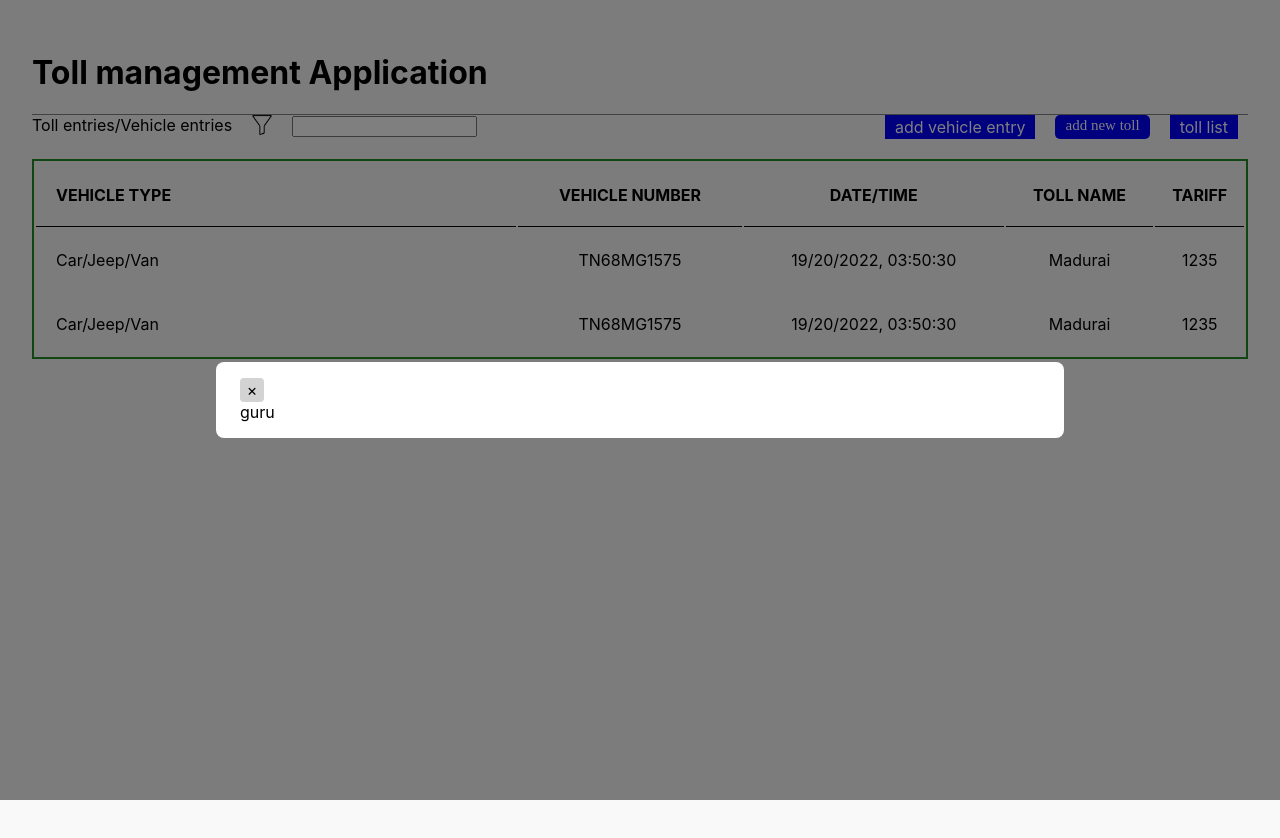
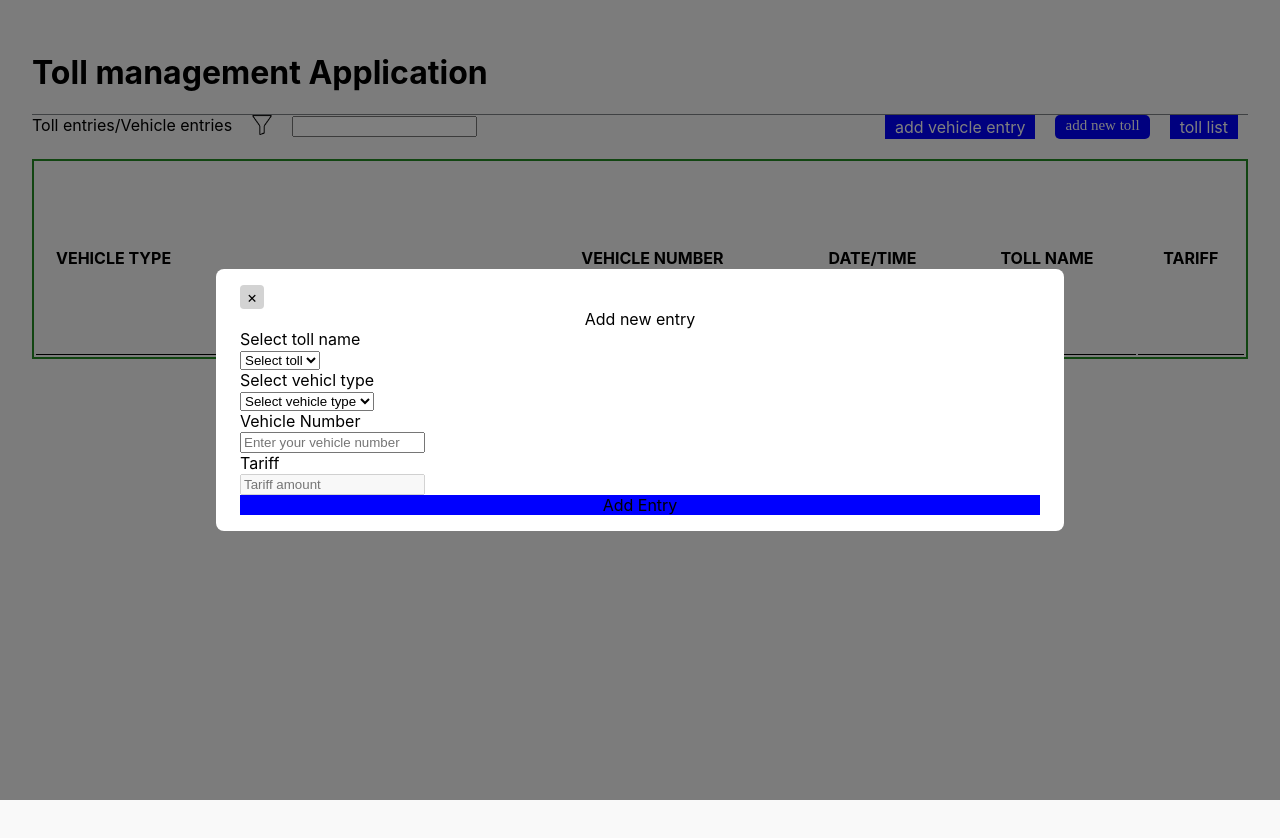
Before and after one commit to staticGuru/toll_management_system, a React (Create React App) app: page / in a window 1280 px wide. Both pictures are taken after a click on the element "add vehicle entry". Shown: the top 838 px of the page. Built offline with nearby package versions, Linux system fonts and the light colour scheme.

Commit message:
add the vehicle entry data

```diff
--- a/src/component.js/actionBar.js
+++ b/src/component.js/actionBar.js
@@ -1,6 +1,8 @@
 import React, { useEffect, useState } from "react";
 import filterIcon from "../assets/filter.png";
 import AddToll from "./addToll";
+import AddVehicle from "./addVehicle";
+import AddVehicleEntry from "./addVehicle";
 import CustomButton from "./customButton";
 function ActionBar() {
   const [addVehicleEntry,setAddVehicleEntry]=useState(false);
@@ -81,7 +83,7 @@ function ActionBar() {
       <div className="modal">
         <div className="modal-content">
           <span className="close-button">×</span>
-          <div className="inner-content">{addVehicleEntry?"guru":<AddToll/>}</div>
+          <div className="inner-content">{addVehicleEntry?<AddVehicle/>:<AddToll/>}</div>
           </div>
       </div>
       </div>
--- a/src/component.js/addToll.js
+++ b/src/component.js/addToll.js
@@ -30,7 +30,9 @@ function AddToll(props) {
       toll_name,
       vehicleFareDetails,
     };
+
     props.addNewTollList([...props.tollList, details]);
+    localStorage.setItem('_tollList', JSON.stringify([...props.tollList, details]));
     const inputs = document.querySelectorAll("input");
     inputs.forEach((input) => {
       input.value = "";
@@ -75,7 +77,6 @@ function AddToll(props) {
                   options={[
                     { id: 0, label: "Select vehicle type" },
                     ...Object.keys(VehicleEntryEnum)
-                      .filter((key) => !selectedFare.includes(key))
                       .map((key) => ({
                         id: key,
                         label: VehicleEntryEnum[key],
--- /dev/null
+++ b/src/component.js/addVehicle.js
@@ -0,0 +1,150 @@
+import React, { useEffect, useState } from "react";
+import { connect } from "react-redux";
+import { VehicleEntryEnum } from "../enum";
+import { addNewVehicleEntry } from "../redux/Toll/toll.actions";
+import DropDown from "./dropdown";
+
+function AddVehicle(props) {
+  const [toll, setToll] = useState();
+  const [vehicleType, setVehicleType] = useState();
+  const [vehicleNumber, setVehicleNumber] = useState();
+  const [tariff, setTariff] = useState();
+  const [vehicleNum, setVehicleNum] = useState();
+
+  const addEntryHandler = () => {
+    console.log("called", toll, vehicleType, vehicleNumber, tariff);
+    const bodyData = {
+      entry_id: Math.random(),
+      vehicle_type: vehicleType,
+      vehicle_number: vehicleNumber,
+      entry_toll: {
+        toll_id: toll,
+        toll_name: props.tollList.filter((e) => e.toll_id == toll)[0]
+          ?.toll_name,
+      },
+
+      tariff,
+      entry_datetime: new Date(),
+    };
+    props.addNewVehicleEntry([bodyData, ...props.entryData]);
+    setToll();
+    setVehicleNumber();
+    setVehicleType();
+    setTariff();
+    setVehicleNum();
+    localStorage.setItem('_entryList', JSON.stringify([bodyData, ...props.entryData]));
+
+    document.querySelector(".modal")?.classList.toggle("show-modal");
+
+  };
+  function tariffCalculator(){
+    const isVehiclePassed=props.entryData.filter(e=>(e.entry_toll.toll_id ==toll && e.vehicle_number ==vehicleNumber))
+    if(isVehiclePassed.length>0){
+        console.log("vppped passed")
+    }else{
+      console.log("No vehicle passed")
+    }
+  }
+  const findVehicleNumber = () => {
+    var amount = props.tollList.filter((e) => e.toll_id == toll)[0]
+      ?.vehicleFareDetails[vehicleType]?.single_journey;
+       tariffCalculator();
+    setTariff(amount);
+  };
+  useEffect(() => {
+    if (toll && vehicleType && vehicleNum) {
+      findVehicleNumber();
+    }
+  }, [toll, vehicleNum, vehicleType]);
+  const focusOut = () => {
+    const x = document.getElementById("vehicleNumber");
+    console.log("dfsd", x.value?.toUpperCase());
+
+    if (x.value) {
+      setVehicleNumber(x.value?.toUpperCase());
+      setVehicleNum(x.value?.toUpperCase());
+    }
+  };
+  return (
+    <div
+      style={{
+        justifyContent: "center",
+        alignItems: "center",
+        textAlign: "center",
+      }}
+    >
+      <div>Add new entry</div>
+      <div style={{ textAlign: "left" }}>
+        <div>Select toll name</div>
+        <div>
+          <DropDown
+            options={[
+              { id: 0, label: "Select toll" },
+              ...props.tollList?.map((toll) => ({
+                id: toll.toll_id,
+                label: toll.toll_name,
+              })),
+            ]}
+            dropDownId={"selectToll"}
+            onDropDownChange={(e) => setToll(e.target.value)}
+          />
+          <div>Select vehicl type</div>
+          <div>
+            <DropDown
+              options={[
+                { id: 0, label: "Select vehicle type" },
+                ...Object.keys(VehicleEntryEnum).map((key) => ({
+                  id: key,
+                  label: VehicleEntryEnum[key],
+                })),
+              ]}
+              dropDownId={"selectVehicleType"}
+              onDropDownChange={(e) => setVehicleType(e.target.value)}
+            />
+          </div>
+          <div>Vehicle Number</div>
+          <div>
+            <input
+              type="text"
+              id="vehicleNumber"
+              value={vehicleNumber}
+              onBlur={focusOut}
+              placeholder="Enter your vehicle number"
+              onChange={(e) => setVehicleNumber(e.target.value)}
+            />
+          </div>
+          <div>Tariff</div>
+          <div>
+            <input
+              type="number"
+              placeholder="Tariff amount"
+              value={tariff}
+              disabled
+              onChange={(e) => setTariff(e)}
+              id="tariff"
+            />
+          </div>
+        </div>
+      </div>
+      <div
+        style={{ backgroundColor: "blue", cursor: "pointer" }}
+        onClick={() => addEntryHandler()}
+      >
+        Add Entry
+      </div>
+    </div>
+  );
+}
+const mapStateToProps = (state) => {
+  return {
+    vehicleEntryList: state.toll.entry_data,
+    tollList: state.toll.toll_list,
+    entryData: state.toll.entry_data,
+  };
+};
+const mapDispatchToProps = (dispatch) => {
+  return {
+    addNewVehicleEntry: (e) => dispatch(addNewVehicleEntry(e)),
+  };
+};
+export default connect(mapStateToProps, mapDispatchToProps)(AddVehicle);
--- a/src/component.js/vehicleEntryTable.js
+++ b/src/component.js/vehicleEntryTable.js
@@ -6,6 +6,7 @@ import {
   increaseCounter,
   decreaseCounter,
 } from "../redux/Toll/toll.actions";
+import DateTimeConvertor from "../utils/dateTimeConvertor";
 
 function VehicleEntryTable(props) {
 
@@ -30,7 +31,7 @@ function VehicleEntryTable(props) {
                 {VehicleEntryEnum[entry.vehicle_type]}
               </td>
               <td>{entry.vehicle_number}</td>
-              <td>{entry.entry_time}</td>
+              <td>{DateTimeConvertor(entry.entry_datetime)}</td>
               <td>{entry.entry_toll.toll_name}</td>
               <td>{entry.tariff}</td>
             </tr>
--- a/src/pages/home.js
+++ b/src/pages/home.js
@@ -1,16 +1,37 @@
-import React from "react";
+import React, { useEffect } from "react";
+import { connect } from "react-redux";
 import ActionBar from "../component.js/actionBar";
 import VehicleEntryTable from "../component.js/vehicleEntryTable";
+import { addNewTollList, addNewVehicleEntry } from "../redux/Toll/toll.actions";
 
-function Home() {
+function Home(props) {
+  useEffect(() => {
+    var _tollList = localStorage.getItem("_tollList");
+    var _entryList = localStorage.getItem("_entryList");
+    if (_tollList && props.tollList.length<=0) {
+      props.addNewTollList(JSON.parse(_tollList));
+    }
+  if(_entryList && props.vehicleEntryList.length<=0) {
+    props.addNewVehicleEntry(JSON.parse(_entryList))
+  }
+  }, [props]);
   return (
     <div className="home">
-
-      <ActionBar/>
-      <VehicleEntryTable/>
-
+      <ActionBar />
+      <VehicleEntryTable />
     </div>
   );
 }
-
-export default Home;
+const mapStateToProps = (state) => {
+  return {
+    vehicleEntryList: state.toll.entry_data,
+    tollList:state.toll.toll_list
+  };
+};
+const mapDispatchToProps = (dispatch) => {
+  return {
+    addNewTollList: (e) => dispatch(addNewTollList(e)),
+    addNewVehicleEntry: (e) => dispatch(addNewVehicleEntry(e)),
+  };
+};
+export default connect(mapStateToProps, mapDispatchToProps)(Home);
--- a/src/redux/Toll/toll.actions.js
+++ b/src/redux/Toll/toll.actions.js
@@ -1,4 +1,4 @@
-import { INCREMENT, DECREMENT, ADDNEWTOLL } from "./toll.types";
+import { INCREMENT, DECREMENT, ADDNEWTOLL,NEWVEHICLEENTRY } from "./toll.types";
 
 export const increaseCounter = (payload) => {
   return {
@@ -18,3 +18,9 @@ export const addNewTollList=(payload) => {
           payload
      }
 }
+export const addNewVehicleEntry=(payload) => {
+return{
+  type: NEWVEHICLEENTRY,
+  payload
+}
+}
--- a/src/redux/Toll/toll.reducers.js
+++ b/src/redux/Toll/toll.reducers.js
@@ -1,28 +1,13 @@
 
 
 
-import { INCREMENT, DECREMENT, ADDNEWTOLL } from './toll.types';
+import { INCREMENT, DECREMENT, ADDNEWTOLL,NEWVEHICLEENTRY } from './toll.types';
 
 
 const INITIAL_STATE = {
 
     count: 0,
-    entry_data:[ {
-     entry_id: "78",
-     vehicle_type: 1,
-     vehicle_number: "TN68MG1575",
-     entry_toll: { toll_id: "432", toll_name: "Madurai" },
-     tariff: 1235,
-     entry_time: "19/20/2022, 03:50:30",
-   },
-   {
-     entry_id: "72",
-     vehicle_type: 1,
-     vehicle_number: "TN68MG1575",
-     entry_toll: { toll_id: "432", toll_name: "Madurai" },
-     tariff: 1235,
-     entry_time: "19/20/2022, 03:50:30",
-   },],
+    entry_data:[],
    toll_list:[]
 };
 
@@ -49,6 +34,10 @@ const reducer = (state = INITIAL_STATE, action) => {
                ...state, toll_list: action.payload
             }
          default: return state;
+       case NEWVEHICLEENTRY:
+         return{
+            ...state,entry_data:action.payload
+         }
 
     }
 
--- a/src/redux/Toll/toll.types.js
+++ b/src/redux/Toll/toll.types.js
@@ -2,3 +2,4 @@ export const INCREMENT = 'INCREMENT';
 
 export const DECREMENT = 'DECREMENT';
 export const ADDNEWTOLL= 'ADDNEWTOLL';
+export const NEWVEHICLEENTRY = 'NEWVEHICLEENTRY';
--- /dev/null
+++ b/src/utils/dateTimeConvertor.js
@@ -0,0 +1,14 @@
+
+function DateTimeConvertor(time) {
+    var date= new Date(time)
+     var dateStr =
+     ("00" + (date.getMonth() + 1)).slice(-2) + "/" +
+     ("00" + date.getDate()).slice(-2) + "/" +
+     date.getFullYear() + " " +
+     ("00" + date.getHours()).slice(-2) + ":" +
+     ("00" + date.getMinutes()).slice(-2) + ":" +
+     ("00" + date.getSeconds()).slice(-2);
+   return dateStr;
+}
+
+export default DateTimeConvertor
```
